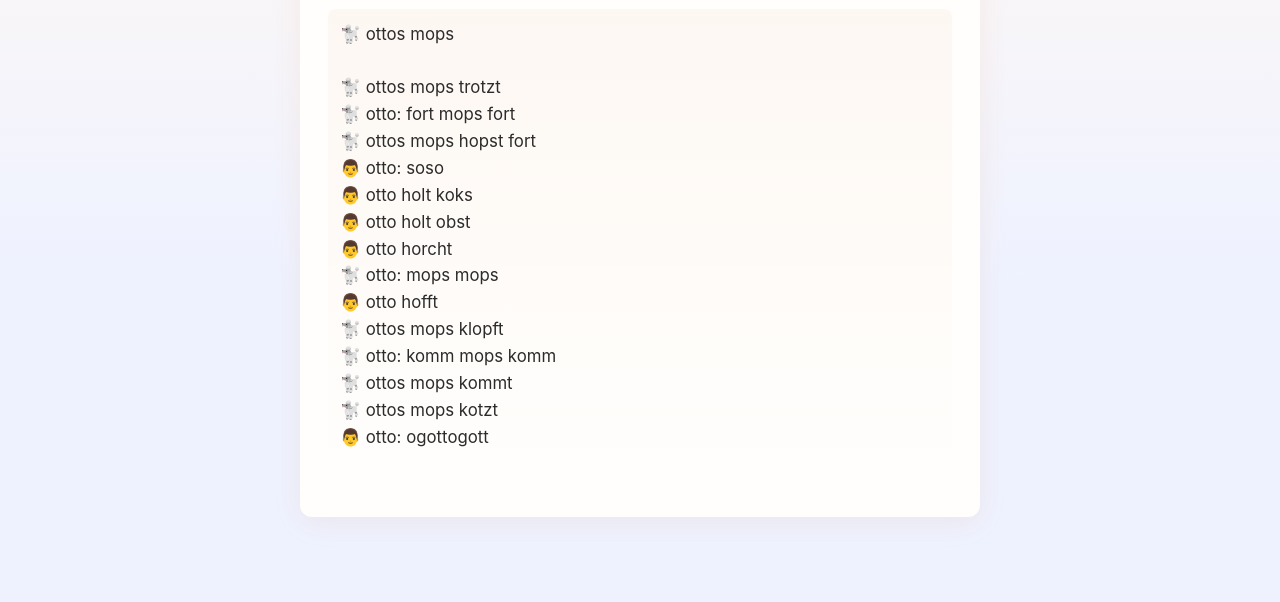
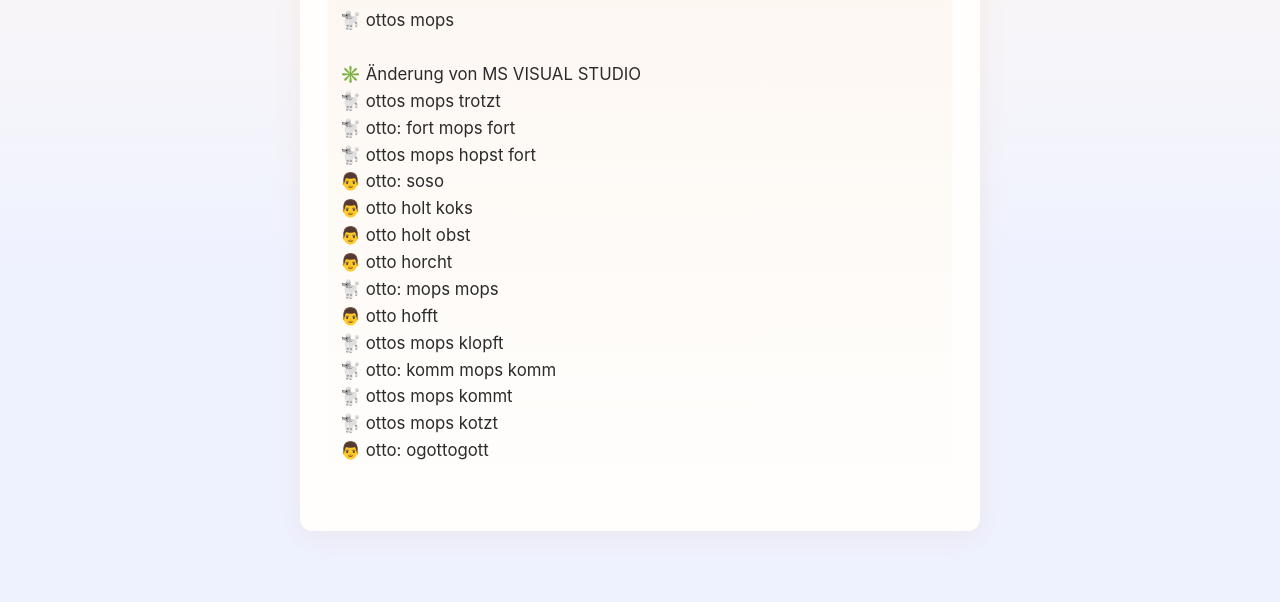
Before and after one commit to jy4education-gif/Otto, a plain HTML site: page index.html in a window 1280 px wide. Shown: the part 198-800 px from the top of the page. Drawn offline with Linux system fonts and the light colour scheme.

Commit message:
pushed changes from ms visual studio

```diff
--- a/index.html
+++ b/index.html
@@ -15,6 +15,7 @@
     </div>
     <article id="poem"><pre>ottos mops
 
+Änderung von MS VISUAL STUDIO
 ottos mops trotzt
 otto: fort mops fort
 ottos mops hopst fort
```
